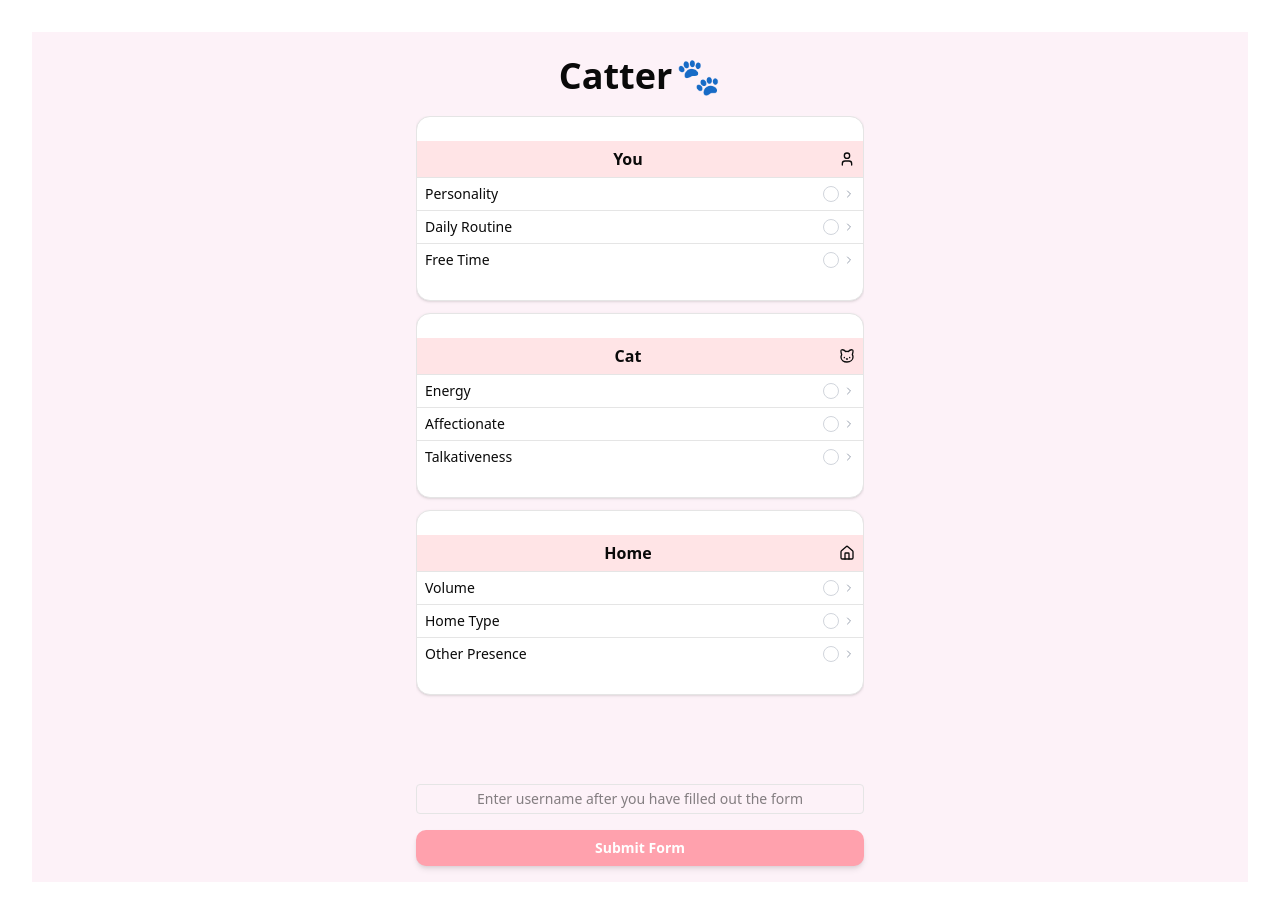
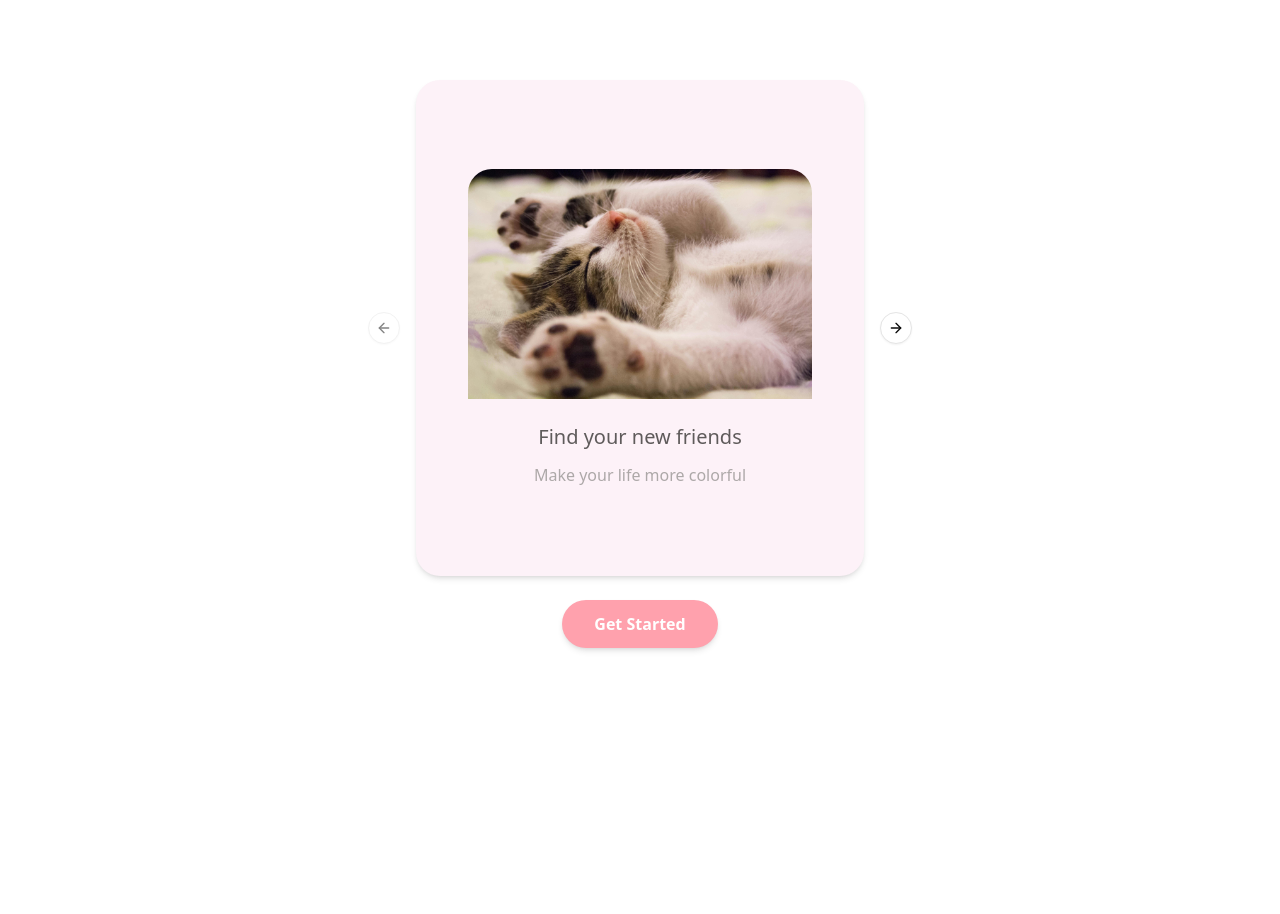
Before and after one commit to NakVong/catter, a React (Vite) app in the folder catter-160/: page / in a window 1280 px wide. After the commit the page ends 864 px from the top, so only its background shows below. Built offline with nearby package versions, Linux system fonts and the light colour scheme.

Commit message:
tutorial page should be the first one

```diff
--- a/catter-160/src/App.jsx
+++ b/catter-160/src/App.jsx
@@ -19,19 +19,16 @@
 		<FormProvider>
 			<Router>
 				<Routes>
-					<Route path="/" element={<FormPage />} />
+					<Route path="/" element={<TutorialPage />} />
 					<Route path="/main" element={<MainPage />} />
-          <Route path="/form" element={ <FormPage /> } />
+          			<Route path="/form" element={ <FormPage /> } />
 					<Route path="/guide" element={<GuidePage />} />
 					<Route path="/guide/:questionId" element={<GuideQuestionPage />} />
-					<Route
-						path="/guide/userquestion"
-						element={<GuidePageUserQuestion />}
-					/>
+					<Route path="/guide/userquestion" element={<GuidePageUserQuestion />}/>
 					<Route path="/chat" element={<ChatPage />} />
 					<Route path="/profile" element={<ProfilePage />} />
-          <Route path="/question" element={ <QuestionPage/> } />
-          <Route path="/test" element={ <TestPage/> } />
+					<Route path="/question" element={ <QuestionPage/> } />
+					<Route path="/test" element={ <TestPage/> } />
 				</Routes>
 			</Router>
 		</FormProvider>
```
